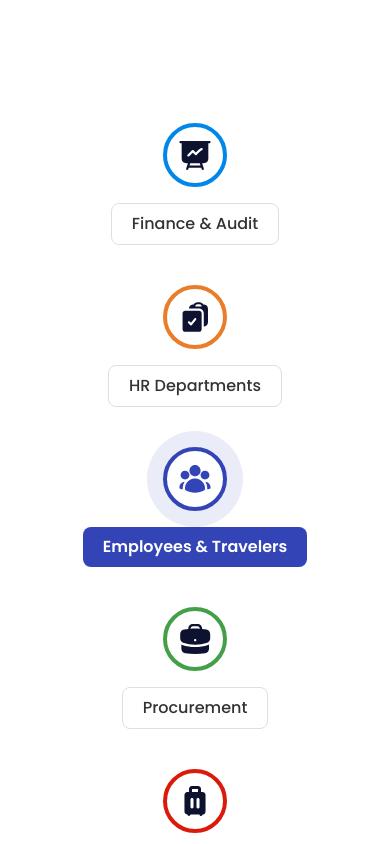
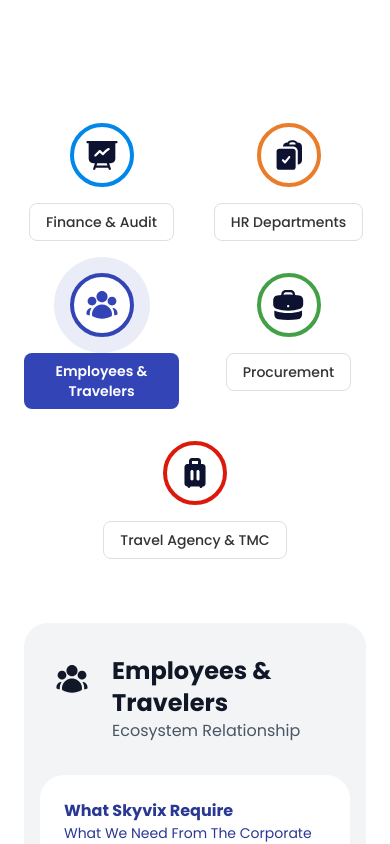
Before and after one commit to samijoehayek/youssafer, a Next.js app: page / in a window 390 px wide. Shown: the part 3640-4484 px from the top of the page. Built offline with nearby package versions, Linux system fonts and the light colour scheme.

Commit message:
Made mobile changes

```diff
--- a/src/app/components/layout/EcosystemSection.tsx
+++ b/src/app/components/layout/EcosystemSection.tsx
@@ -100,7 +100,7 @@
   return `rgba(${r}, ${g}, ${b}, ${alpha})`;
 }
 
-// InteractiveNodes component (no changes here)
+// InteractiveNodes component - UPDATED MOBILE LAYOUT
 const InteractiveNodes = ({
   activeIndex,
   setActiveIndex,
@@ -183,9 +183,11 @@
         })}
       </div>
 
-      {/* Mobile Layout */}
-      <div className="lg:hidden flex flex-col gap-10 items-center w-full max-w-sm">
-        {ecosystemData.map((node, index) => {
+      {/* Mobile Layout - 3 rows: 2-2-1 pattern */}
+      <div className="lg:hidden w-full max-w-2xl">
+        {/* Row 1: First 2 nodes */}
+        <div className="grid grid-cols-2 gap-8 mb-8">
+          {ecosystemData.slice(0, 2).map((node, index) => {
             const isActive = index === activeIndex;
             return (
               <div
@@ -219,7 +221,7 @@
                   </div>
                 </div>
                 <button
-                className={`py-2 px-5 rounded-lg transition-colors duration-300 text-center text-base ${
+                  className={`py-2 px-4 rounded-lg transition-colors duration-300 text-center text-sm ${
                     isActive ? "font-semibold" : "font-medium"
                   }`}
                   style={{
@@ -235,6 +237,117 @@
               </div>
             );
           })}
+        </div>
+
+        {/* Row 2: Next 2 nodes */}
+        <div className="grid grid-cols-2 gap-8 mb-8">
+          {ecosystemData.slice(2, 4).map((node, index) => {
+            const actualIndex = index + 2;
+            const isActive = actualIndex === activeIndex;
+            return (
+              <div
+                key={node.name}
+                className="flex flex-col items-center gap-4"
+                onClick={() => setActiveIndex(actualIndex)}
+              >
+                <div className="relative flex items-center justify-center">
+                  <div
+                    className={`absolute w-24 h-24 rounded-full transition-opacity duration-300 ${
+                      isActive ? "opacity-100" : "opacity-0"
+                    }`}
+                    style={{ backgroundColor: hexToRgba(node.color, 0.1) }}
+                  ></div>
+                  <div
+                    className="relative w-16 h-16 rounded-full border-4 flex items-center justify-center transition-all duration-300 cursor-pointer bg-white"
+                    style={{ borderColor: node.color }}
+                  >
+                    <div
+                      className="w-8 h-8 transition-colors duration-300"
+                      style={{
+                        backgroundColor: isActive
+                          ? node.color
+                          : "rgba(13, 18, 48, 1)",
+                        maskImage: `url(${node.icon})`,
+                        maskSize: "contain",
+                        maskRepeat: "no-repeat",
+                        maskPosition: "center",
+                      }}
+                    />
+                  </div>
+                </div>
+                <button
+                  className={`py-2 px-4 rounded-lg transition-colors duration-300 text-center text-sm ${
+                    isActive ? "font-semibold" : "font-medium"
+                  }`}
+                  style={{
+                    backgroundColor: isActive ? node.color : "#FFFFFF",
+                    color: isActive ? "white" : "#333",
+                    border: isActive
+                      ? "none"
+                      : "1px solid rgba(223, 223, 223, 1)",
+                  }}
+                >
+                  {node.name}
+                </button>
+              </div>
+            );
+          })}
+        </div>
+
+        {/* Row 3: Last node centered */}
+        <div className="flex justify-center">
+          {ecosystemData.slice(4, 5).map((node, index) => {
+            const actualIndex = 4;
+            const isActive = actualIndex === activeIndex;
+            return (
+              <div
+                key={node.name}
+                className="flex flex-col items-center gap-4"
+                onClick={() => setActiveIndex(actualIndex)}
+              >
+                <div className="relative flex items-center justify-center">
+                  <div
+                    className={`absolute w-24 h-24 rounded-full transition-opacity duration-300 ${
+                      isActive ? "opacity-100" : "opacity-0"
+                    }`}
+                    style={{ backgroundColor: hexToRgba(node.color, 0.1) }}
+                  ></div>
+                  <div
+                    className="relative w-16 h-16 rounded-full border-4 flex items-center justify-center transition-all duration-300 cursor-pointer bg-white"
+                    style={{ borderColor: node.color }}
+                  >
+                    <div
+                      className="w-8 h-8 transition-colors duration-300"
+                      style={{
+                        backgroundColor: isActive
+                          ? node.color
+                          : "rgba(13, 18, 48, 1)",
+                        maskImage: `url(${node.icon})`,
+                        maskSize: "contain",
+                        maskRepeat: "no-repeat",
+                        maskPosition: "center",
+                      }}
+                    />
+                  </div>
+                </div>
+                <button
+                  className={`py-2 px-4 rounded-lg transition-colors duration-300 text-center text-sm ${
+                    isActive ? "font-semibold" : "font-medium"
+                  }`}
+                  style={{
+                    backgroundColor: isActive ? node.color : "#FFFFFF",
+                    color: isActive ? "white" : "#333",
+                    border: isActive
+                      ? "none"
+                      : "1px solid rgba(223, 223, 223, 1)",
+                  }}
+                >
+                  {node.name}
+                </button>
+              </div>
+            );
+          })}
+        </div>
       </div>
     </div>
   );
@@ -320,7 +433,7 @@
   );
 };
 
-// Main section component - UPDATED WITH MOBILE FONT SIZES
+// Main section component
 export function EcosystemSection() {
   const [activeIndex, setActiveIndex] = useState(2);
 
--- a/src/app/components/layout/EmailSection.tsx
+++ b/src/app/components/layout/EmailSection.tsx
@@ -42,7 +42,7 @@
               See it in action
             </h2>
             <p className="text-lg md:text-lg text-white/90 mb-8 leading-relaxed" style={{ fontFamily: 'var(--font-roboto)' }}>
-              Get a personalized demo tailored to your business <br /> needs and discover how we transform travel management
+              Get a personalized demo tailored to your business <br className="hidden md:block" /> needs and discover how we transform travel management
             </p>
             <div className="mb-8">
               <div className="flex gap-3 max-w-lg">
```
Lines whose indentation alone changed are shown as unchanged.
